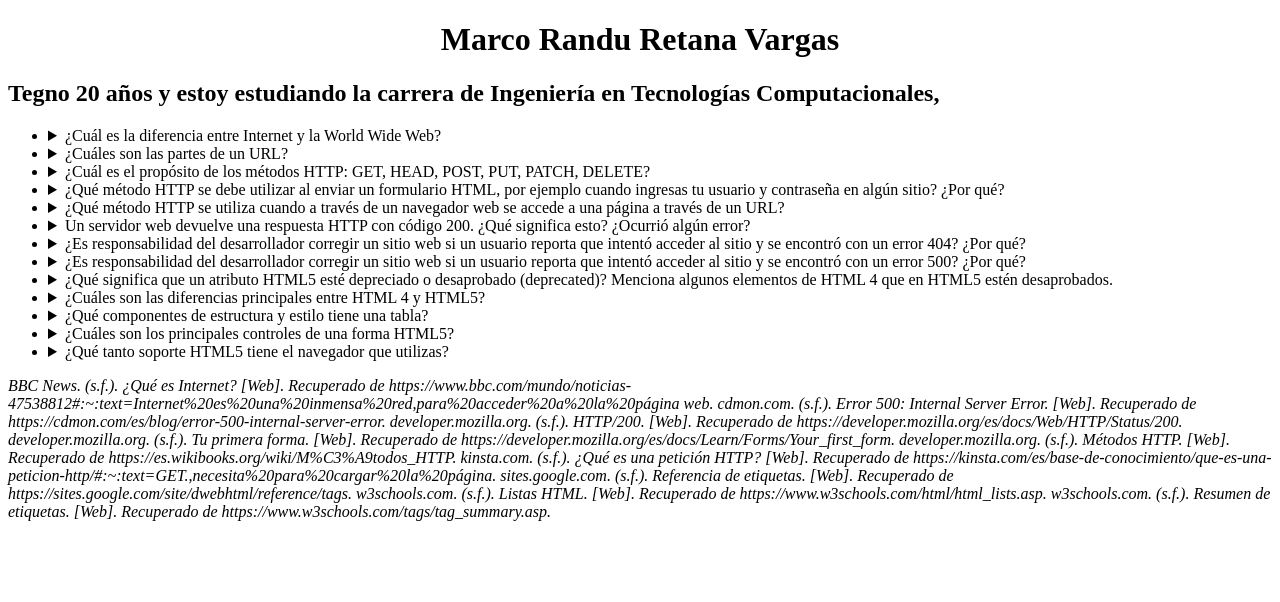
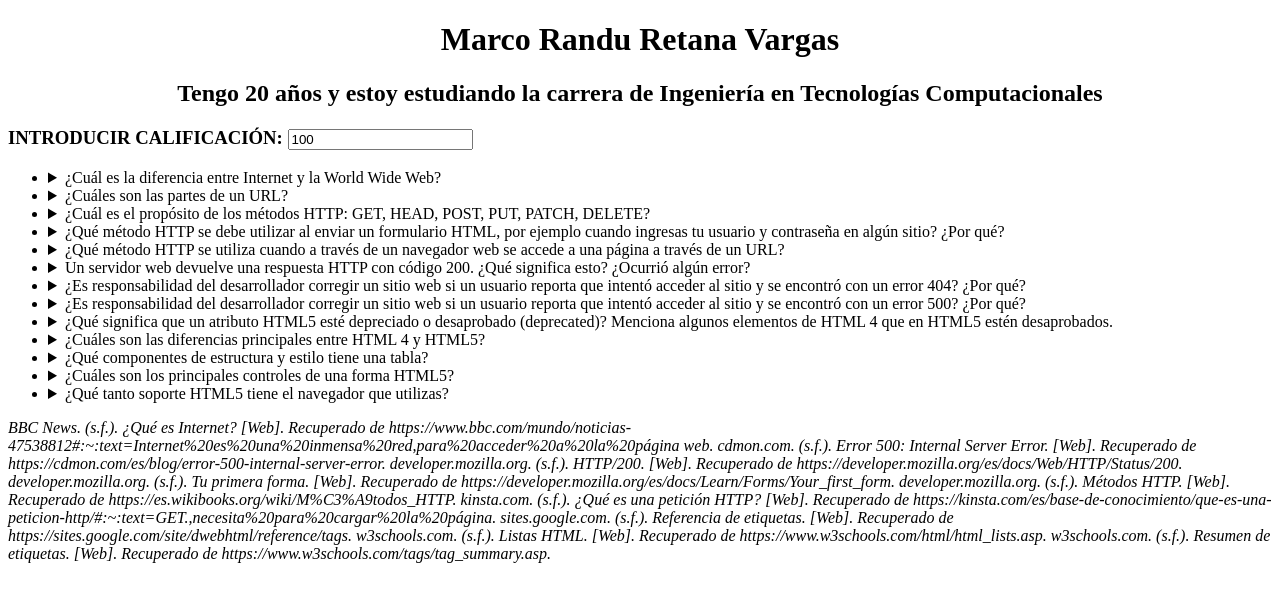
Before and after one commit to RanduRetana/TC2005B-Construcci-n-de-Software, a plain HTML site: page paginapersonal.html in a window 1280 px wide. Drawn offline with Linux system fonts and the light colour scheme.

Commit message:
cambios a la página

```diff
--- a/paginapersonal.html
+++ b/paginapersonal.html
@@ -8,7 +8,8 @@
 </head>
 <body>
     <h1><center>Marco Randu Retana Vargas</center></h1>
-    <h2>Tegno 20 años y estoy estudiando la carrera de Ingeniería en Tecnologías Computacionales, </h2>
+    <h2><center>Tengo 20 años y estoy estudiando la carrera de Ingeniería en Tecnologías Computacionales</center></h2>
+    <h3>INTRODUCIR CALIFICACIÓN: <input type="text" id="comment" name="comment" value="100"></input></h3>
     <ul>
         <li>
             <details>
```
